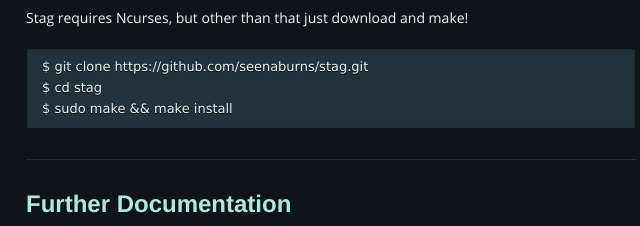
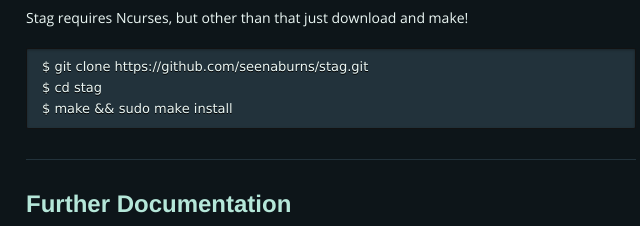
Before and after one commit to seenaburns/stag, a plain HTML site: page index.html in a window 1280 px wide. Shown: the part 709-935 px from the top of the page, 309-949 px from the left. Drawn offline with nearby package versions, Linux system fonts and the light colour scheme.

Commit message:
Fix install command

```diff
--- a/index.html
+++ b/index.html
@@ -46,7 +46,7 @@
 
 <pre><code>$ git clone https://github.com/seenaburns/stag.git
 $ cd stag
-$ sudo make && make install</code></pre>
+$ make && sudo make install</code></pre>
 
         <hr>
 
```
